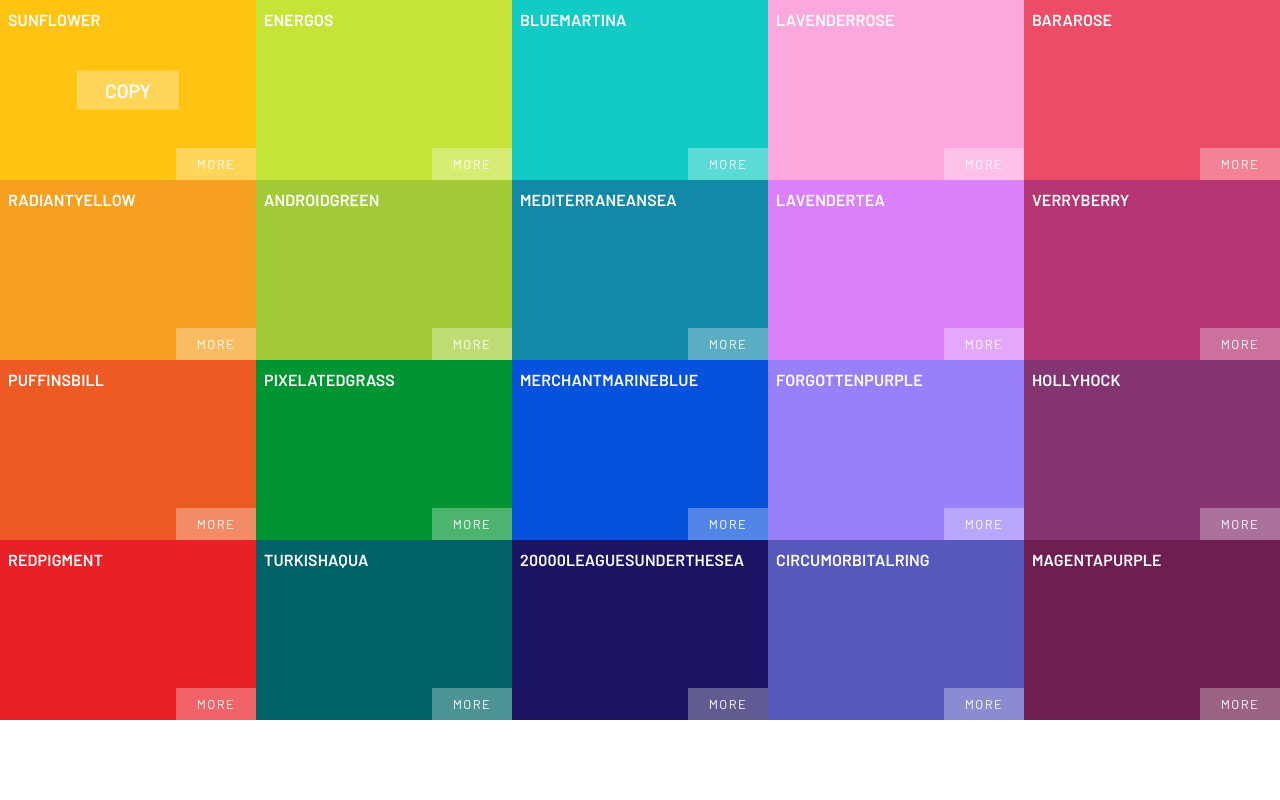
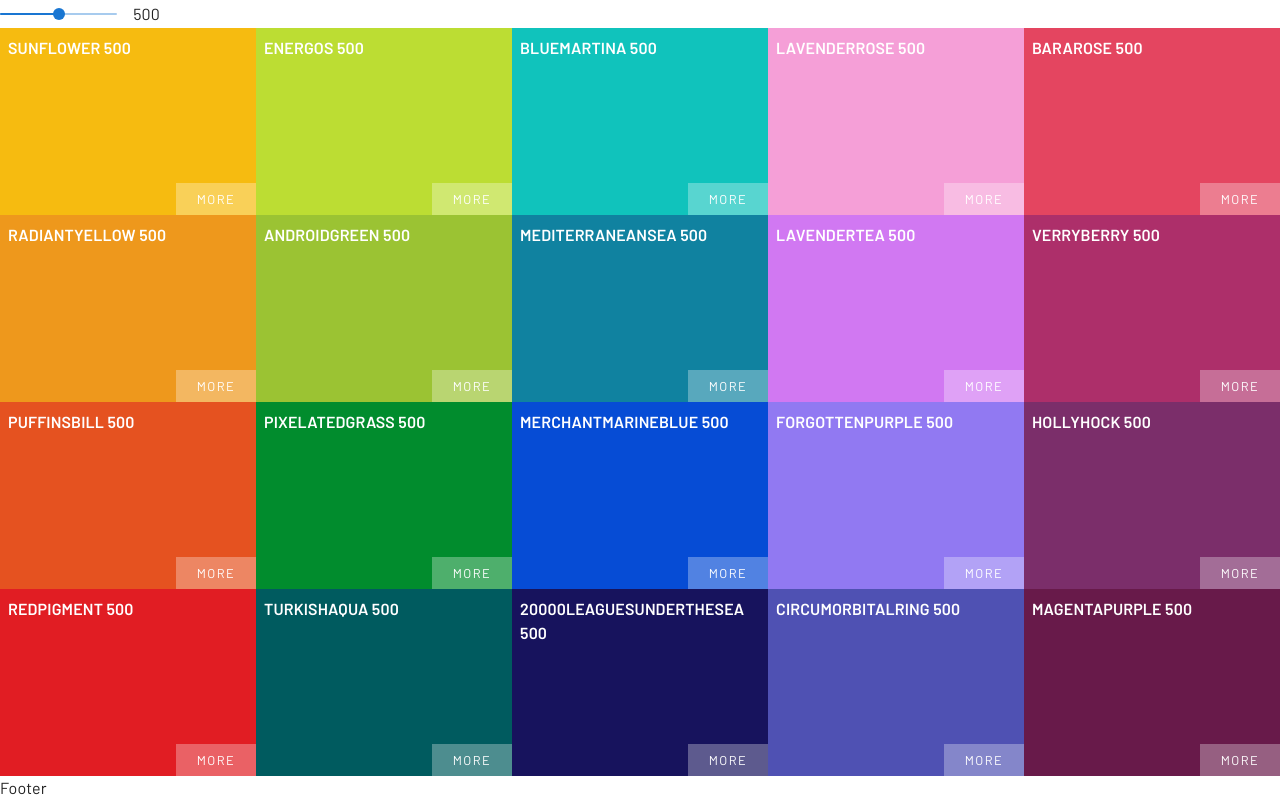
Before and after one commit to tomascatena/color-project, a React app: page / in a window 1280 px wide. Built offline with nearby package versions, Linux system fonts and the light colour scheme.

Commit message:
add slider to change palette shade, create Navbar and Footer components

```diff
--- a/src/components/ColorBox/ColorBox.styled.ts
+++ b/src/components/ColorBox/ColorBox.styled.ts
@@ -29,11 +29,13 @@ export const ColorBoxContent = styled('div')(() => ({}));
 
 export const BoxContent = styled('div')(() => ({
   color: '#fff',
+  display: 'flex',
   fontSize: '1rem',
   fontWeight: 600,
+  overflow: 'hidden',
+  overflowWrap: 'break-word',
   padding: '0.5rem',
   textTransform: 'uppercase',
-  width: '100%',
 }));
 
 export const CopyButton = styled('button')(() => ({
--- /dev/null
+++ b/src/components/Footer/Footer.tsx
@@ -0,0 +1,11 @@
+import React from 'react';
+
+type Props = {};
+
+const Footer = (props: Props) => {
+  return (
+    <footer>Footer</footer>
+  );
+};
+
+export default Footer;
--- /dev/null
+++ b/src/components/Navbar/Navbar.tsx
@@ -0,0 +1,26 @@
+import React from 'react';
+import ShadeLevelSlider from '@/components/ShadeLevelSlider/ShadeLevelSlider';
+
+type Props = {
+  /**
+   * Function to set the shade level
+   */
+  setLevel: (level: number) => void;
+  /**
+   * Current shade level
+   */
+  level: number;
+};
+
+const Navbar = ({ level, setLevel }: Props) => {
+  return (
+    <nav>
+      <ShadeLevelSlider
+        level={level}
+        setLevel={setLevel}
+      />
+    </nav>
+  );
+};
+
+export default Navbar;
--- a/src/components/Palette/Palette.styled.ts
+++ b/src/components/Palette/Palette.styled.ts
@@ -2,8 +2,10 @@ import { styled } from '@mui/system';
 
 export const StyledPalette = styled('div')(() => ({
   height: '100vh',
+  display: 'flex',
+  flexDirection: 'column',
 }));
 
 export const PaletteColors = styled('div')(() => ({
-  height: '90%',
+  flex: 1,
 }));
--- a/src/components/Palette/Palette.tsx
+++ b/src/components/Palette/Palette.tsx
@@ -1,34 +1,38 @@
-import { ColorPalette } from '@/typings/typings';
+import { ColorPaletteWithShades } from '@/typings/typings';
 import { PaletteColors, StyledPalette } from './Palette.styled';
 import ColorBox from '../ColorBox/ColorBox';
+import Footer from '@/components/Footer/Footer';
+import Navbar from '@/components/Navbar/Navbar';
 import React from 'react';
 
 type Props = {
   /**
    * Palette data, includes palette name, id, emoji, and colors
    */
-  palette: ColorPalette;
+  palette: ColorPaletteWithShades;
 };
 
 const Palette = ({ palette }: Props) => {
-  const colorBoxes = palette.colors.map((colorData) => (
+  const [level, setLevel] = React.useState(500);
+
+  const colorBoxes = palette.colors[level].map((colorData) => (
     <ColorBox
       key={colorData.name}
-      backgroundColor={colorData.color}
+      backgroundColor={colorData.hex}
       colorName={colorData.name}
     />
   ));
 
   return (
     <StyledPalette>
-      {/* Navbar goes here */}
+      <Navbar
+        level={level}
+        setLevel={setLevel}
+      />
 
-      <PaletteColors>
-        {/* Bunch of color boxes */}
-        {colorBoxes}
-      </PaletteColors>
+      <PaletteColors>{colorBoxes}</PaletteColors>
 
-      {/* Footer goes here */}
+      <Footer />
     </StyledPalette>
   );
 };
--- /dev/null
+++ b/src/components/ShadeLevelSlider/ShadeLevelSlider.styled.ts
@@ -0,0 +1,8 @@
+import { styled } from '@mui/system';
+
+export const SliderContainer = styled('div')(() => ({
+  alignItems: 'center',
+  display: 'flex',
+  gap: '1rem',
+  width: '10rem',
+}));
--- /dev/null
+++ b/src/components/ShadeLevelSlider/ShadeLevelSlider.tsx
@@ -0,0 +1,42 @@
+import { LEVELS } from '@/constants/colors';
+import { Slider } from '@mui/material';
+import { SliderContainer } from './ShadeLevelSlider.styled';
+import React from 'react';
+
+type Props = {
+  /**
+   * Function to set the shade level
+   */
+  setLevel: (level: number) => void;
+  /**
+    * Current shade level
+    */
+  level: number;
+};
+
+const ShadeLevelSlider = ({ setLevel, level }: Props) => {
+  const defaultValue = LEVELS[Math.floor(LEVELS.length / 2)];
+  const minValue = LEVELS[1];
+  const maxValue = LEVELS[LEVELS.length - 1];
+  const step = (LEVELS[LEVELS.length - 1] - LEVELS[1]) / (LEVELS.length - 2);
+
+  return (
+    <SliderContainer>
+      <Slider
+        sx={{ marginTop: 'auto' }}
+        aria-label="Color Shade Level"
+        defaultValue={defaultValue}
+        valueLabelDisplay="off"
+        onChange={(event, newLevel) => setLevel(newLevel as number)}
+        step={step}
+        min={minValue}
+        max={maxValue}
+        size="small"
+      />
+
+      {level}
+    </SliderContainer>
+  );
+};
+
+export default ShadeLevelSlider;
--- /dev/null
+++ b/src/constants/colors.ts
@@ -0,0 +1 @@
+export const LEVELS = [50, 100, 200, 300, 400, 500, 600, 700, 800, 900];
--- a/src/pages/HomePage/HomePage.tsx
+++ b/src/pages/HomePage/HomePage.tsx
@@ -4,11 +4,9 @@ import React from 'react';
 import seedPalettes from '@/data/seedPalettes';
 
 const HomePage = () => {
-  console.log(generatePalette(seedPalettes[4]));
-
   return (
     <div>
-      <Palette palette={seedPalettes[2]} />
+      <Palette palette={generatePalette(seedPalettes[2])} />
     </div>
   );
 };
--- a/src/utils/colorHelpters.ts
+++ b/src/utils/colorHelpters.ts
@@ -3,9 +3,8 @@ import {
   ColorPalette,
   ColorPaletteWithShades
 } from '@/typings/typings';
+import { LEVELS } from '@/constants/colors';
 import chroma from 'chroma-js';
-
-const LEVELS = [50, 100, 200, 300, 400, 500, 600, 700, 800, 900];
 
 const getRange = (hexColor: string, end: string = '#fff') => {
   return [
```
